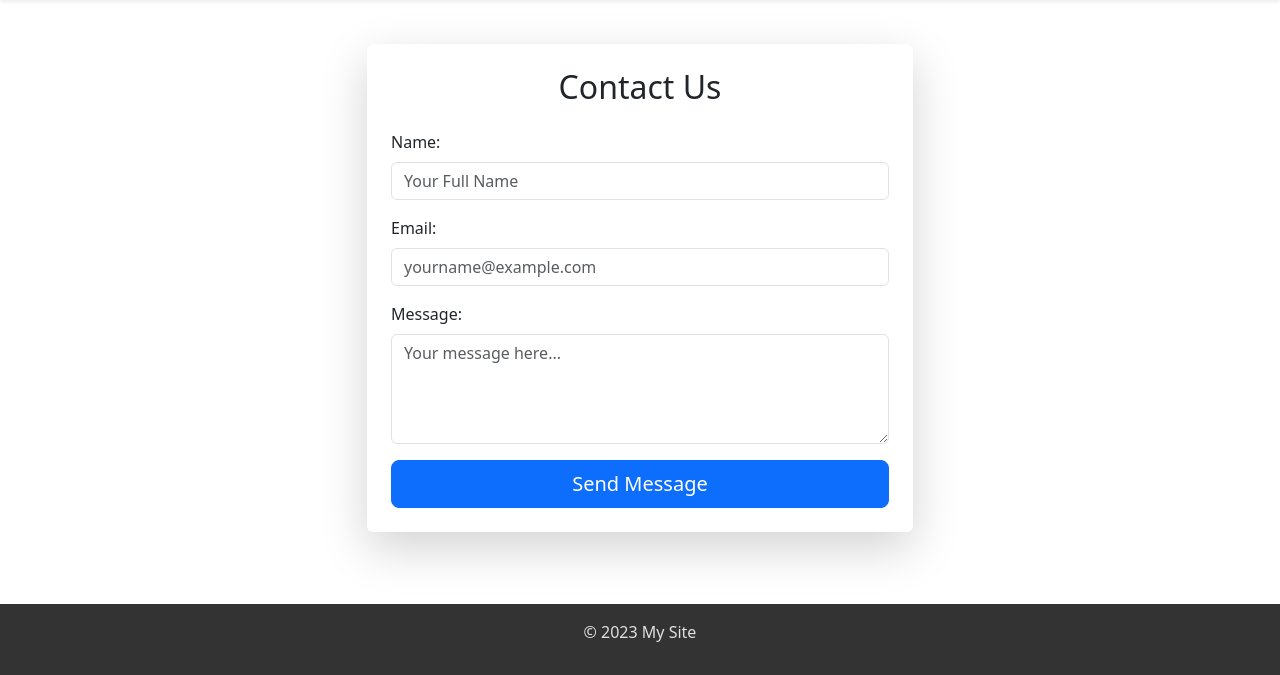
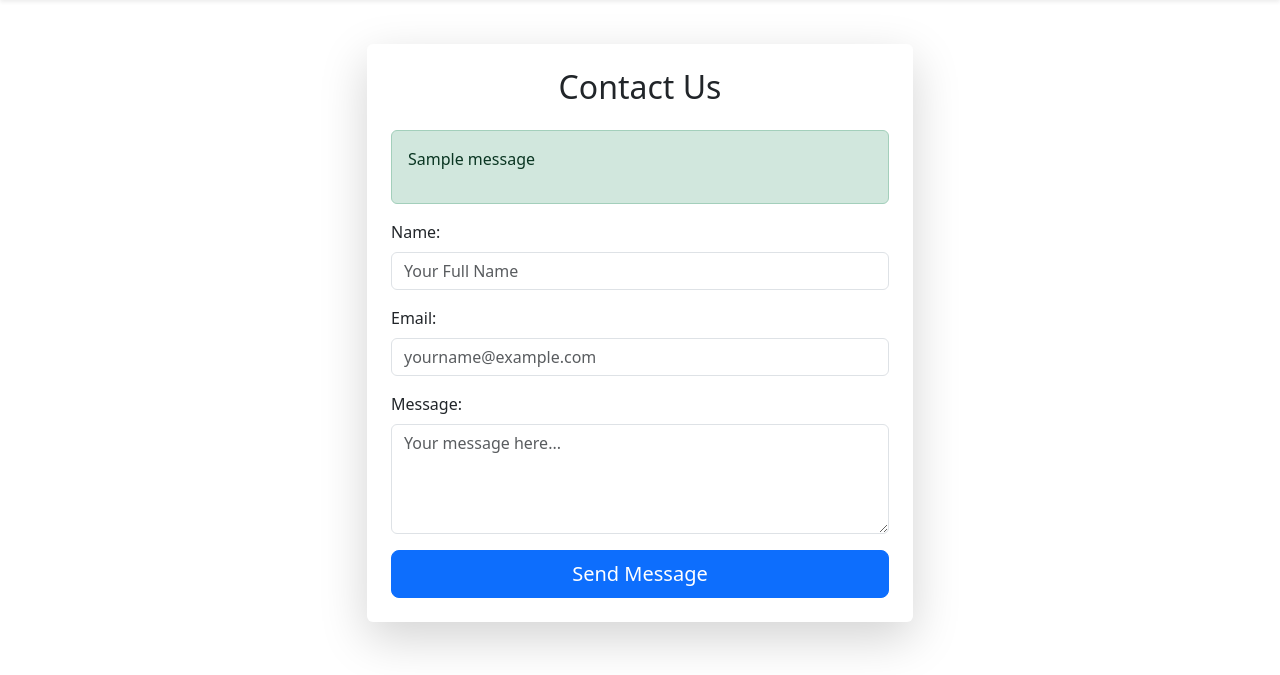
Before and after one commit to zura-papiashvili/roofing, a Django app: page /contact/ in a window 1280 px wide. Shown: the part 76-751 px from the top of the page. Run offline with Django 5.2, Linux system fonts and the light colour scheme; tables that the repository leaves empty hold one stand-in row (values such as "Sample post"); one stand-in notice (Sample message) is shown.

Commit message:
feat: contact send mail

```diff
--- a/blog/templates/contact.html
+++ b/blog/templates/contact.html
@@ -9,28 +9,49 @@
             <div class="card shadow-lg border-0">
                 <div class="card-body p-4">
                     <h2 class="text-center mb-4">Contact Us</h2>
+
+                    {% if messages %}
+                        <div class="alert alert-success" role="alert">
+                            {% for message in messages %}
+                                <p>{{ message }}</p>
+                            {% endfor %}
+                        </div>
+                    {% endif %}
+
                     <form action="{% url 'contact' %}" method="post" class="needs-validation" novalidate>
                         {% csrf_token %}
                         <div class="mb-3">
-                            <label for="name" class="form-label">Name:</label>
-                            <input type="text" id="name" name="name" class="form-control" placeholder="Your Full Name" required>
+                            <label for="message-name" class="form-label">Name:</label>
+                            <input type="text" id="message-name" name="message-name" class="form-control {% if form.message_name.errors %}is-invalid{% endif %}" placeholder="Your Full Name" required>
+                            {% if form.message_name.errors %}
                                 <div class="invalid-feedback">
-                                Please enter your name.
+                                    {% for error in form.message_name.errors %}
+                                        <p>{{ error }}</p>
+                                    {% endfor %}
                                 </div>
+                            {% endif %}
                         </div>
                         <div class="mb-3">
-                            <label for="email" class="form-label">Email:</label>
-                            <input type="email" id="email" name="email" class="form-control" placeholder="yourname@example.com" required>
+                            <label for="message-email" class="form-label">Email:</label>
+                            <input type="email" id="message-email" name="message-email" class="form-control {% if form.message_email.errors %}is-invalid{% endif %}" placeholder="yourname@example.com" required>
+                            {% if form.message_email.errors %}
                                 <div class="invalid-feedback">
-                                Please enter a valid email address.
+                                    {% for error in form.message_email.errors %}
+                                        <p>{{ error }}</p>
+                                    {% endfor %}
                                 </div>
+                            {% endif %}
                         </div>
                         <div class="mb-3">
                             <label for="message" class="form-label">Message:</label>
-                            <textarea id="message" name="message" class="form-control" placeholder="Your message here..." rows="4" required></textarea>
+                            <textarea id="message" name="message" class="form-control {% if form.message.errors %}is-invalid{% endif %}" placeholder="Your message here..." rows="4" required></textarea>
+                            {% if form.message.errors %}
                                 <div class="invalid-feedback">
-                                Please enter your message.
+                                    {% for error in form.message.errors %}
+                                        <p>{{ error }}</p>
+                                    {% endfor %}
                                 </div>
+                            {% endif %}
                         </div>
                         <div class="d-grid">
                             <button type="submit" class="btn btn-primary btn-lg">Send Message</button>
@@ -43,7 +64,6 @@
 </div>
 
 <script>
-    // Example starter JavaScript for disabling form submissions if there are invalid fields
     (function () {
         'use strict'
         var forms = document.querySelectorAll('.needs-validation')
--- a/blog/views.py
+++ b/blog/views.py
@@ -1,9 +1,10 @@
-from django.http import HttpResponse
-from django.views import View
-from django.views.generic import TemplateView
 from django.shortcuts import render
+from .models import Author, Post
+from django.core.mail import send_mail
+from django.conf import settings
+from django.template.loader import render_to_string
 
-from .models import Author, Post
+from luzysonido.settings import EMAIL_HOST_USER
 
 
 def home(request):
@@ -16,10 +17,39 @@ def about(request):
     return render(request, "about.html", {"authors": authors})
 
 
-def contact(request):
-    return render(request, "contact.html")
+# def contact(request):
+#     return render(request, "contact.html")
 
 
 def posts(request):
     posts = Post.objects.all().order_by("-date")
     return render(request, "blog/posts.html", {"posts": posts})
+
+
+def contact(request):
+    if request.method == "POST":
+        message_name = request.POST["message-name"]
+        message_email = request.POST["message-email"]
+        message = request.POST["message"]
+
+        # Create a nicely formatted HTML message
+        email_message = render_to_string(
+            "email/contact_email.html",  # Create a new template for email content
+            {
+                "message_name": message_name,
+                "message_email": message_email,
+                "message": message,
+            },
+        )
+
+        send_mail(
+            f"Message from {message_name}",  # Subject
+            "",  # No plain text message
+            message_email,  # From email
+            [settings.EMAIL_HOST_USER],  # To email
+            html_message=email_message,  # HTML message content
+        )
+
+        return render(request, "contact.html", {"message_name": message_name})
+
+    return render(request, "contact.html", {})
```
Also changed, not shown: luzysonido/settings.py (+11 -0 lines), templates/email/contact_email.html (added, +34 -0 lines). Lines whose indentation alone changed are shown as unchanged.
